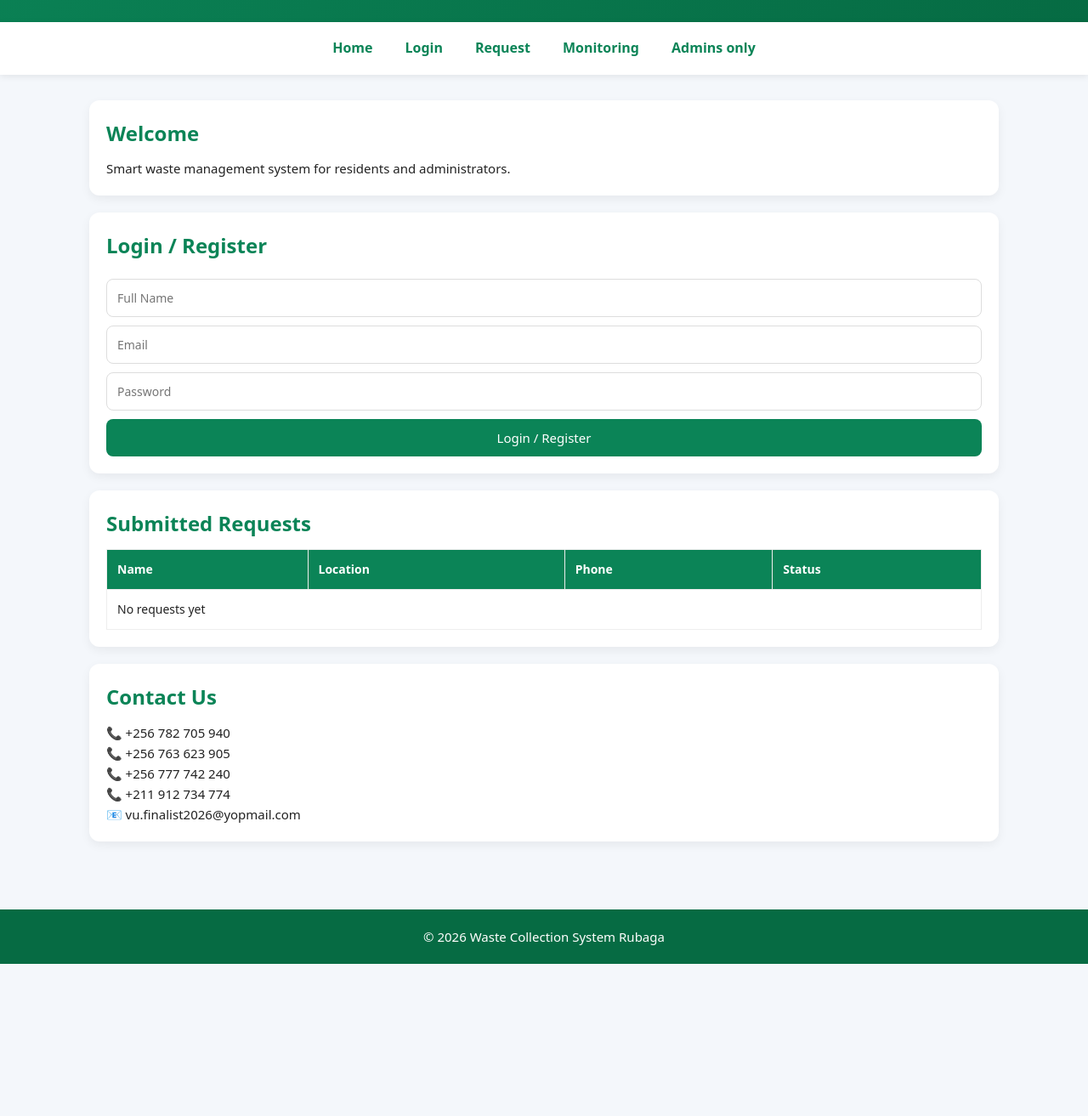
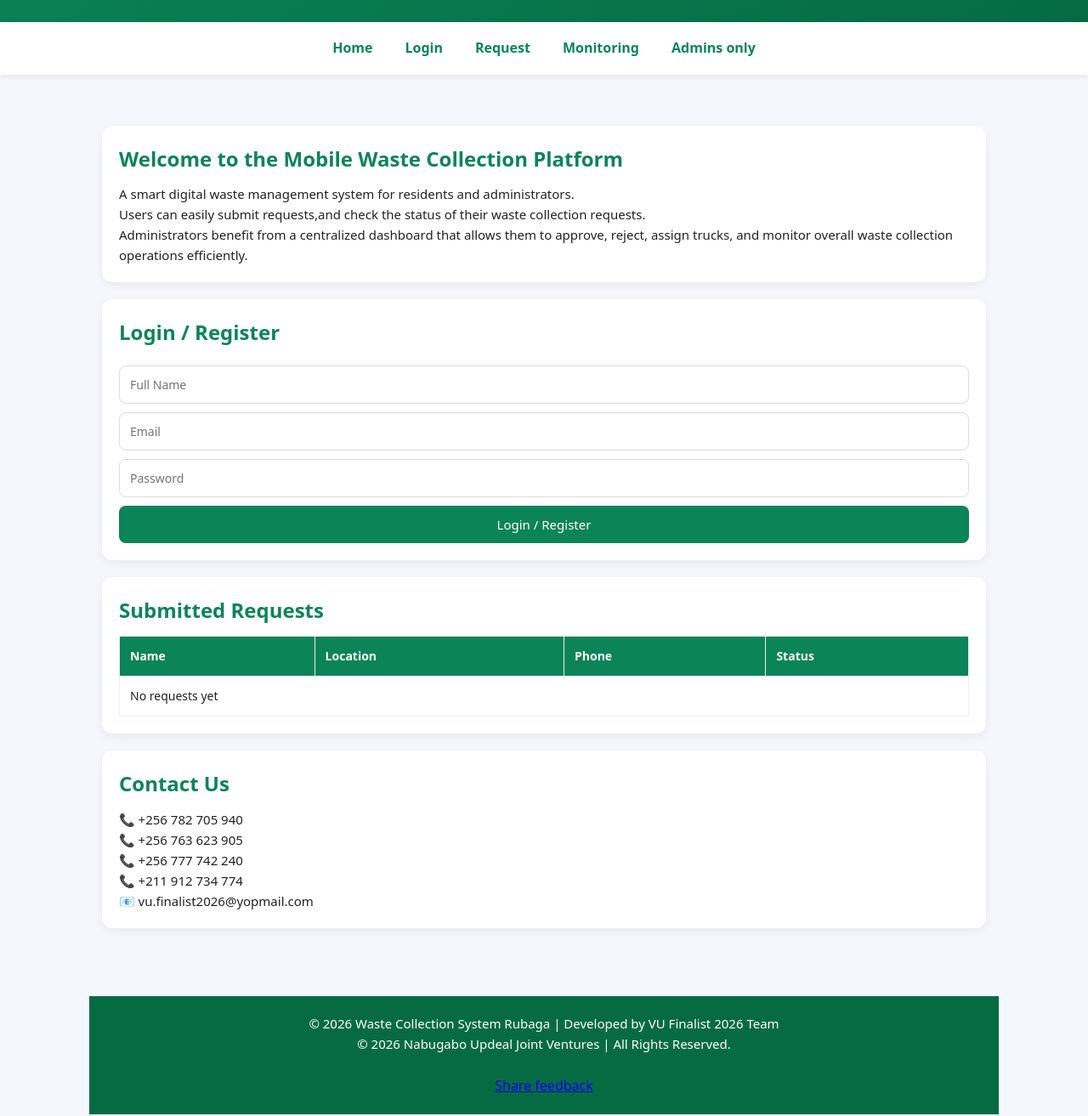
Before and after one commit to DacostaR1/m-wastesystem, a website: page public/index.html in a window 1280 px wide. Shown: the part 240-1553 px from the top of the page at 85% size. Before the commit the page ends 1374 px from the top, so only its background shows below. Drawn offline with Linux system fonts and the light colour scheme.

```diff
--- a/public/index.html
+++ b/public/index.html
@@ -304,9 +304,21 @@ Logout
 <div class="container">
 
 <!-- HOME -->
+<div class="container">
+
+<!-- HOME -->
 <section id="home" class="card">
-<h2>Welcome</h2>
-<p>Smart waste management system for residents and administrators.</p>
+<h2>Welcome to the Mobile Waste Collection Platform</h2>
+<p>A smart digital waste management system for residents and administrators.</p>
+<p>
+Users can easily submit requests,and check the status of their waste collection requests.
+</p>
+
+<p>
+Administrators benefit from a centralized dashboard that allows them
+ to approve, reject, assign trucks, and monitor overall waste collection operations efficiently.
+</p>
+
 </section>
 
 <!-- AUTH -->
@@ -383,8 +395,18 @@ Logout
 
 </div>
 
+
 <footer>
-<p>© 2026 Waste Collection System Rubaga</p>
+
+<p>© 2026 Waste Collection System Rubaga | Developed by VU Finalist 2026 Team </p>
+<p>© 2026 Nabugabo Updeal Joint Ventures | All Rights Reserved.</p>
+
+<br>
+<section>
+
+<a href="customer_feedback.html" style="text-align: center;">Share feedback</a>
+
+</section>
 </footer>
 
 <script src="script.js"></script>
```
Also changed, not shown: public/customer_feedback.html (+6 -4 lines).
